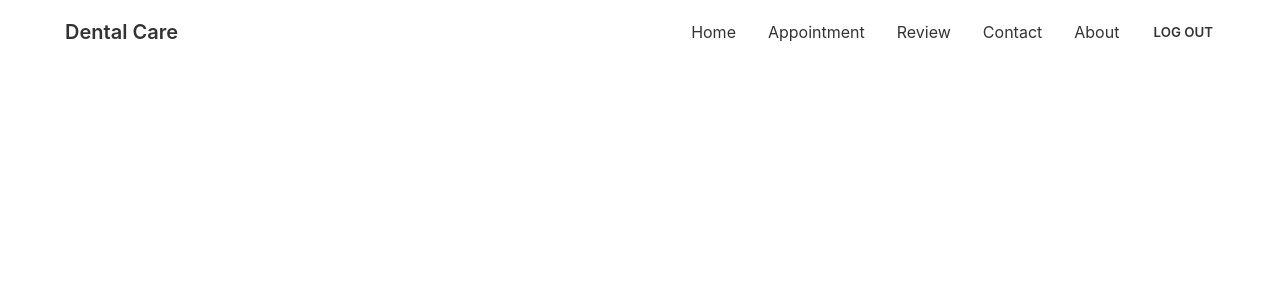
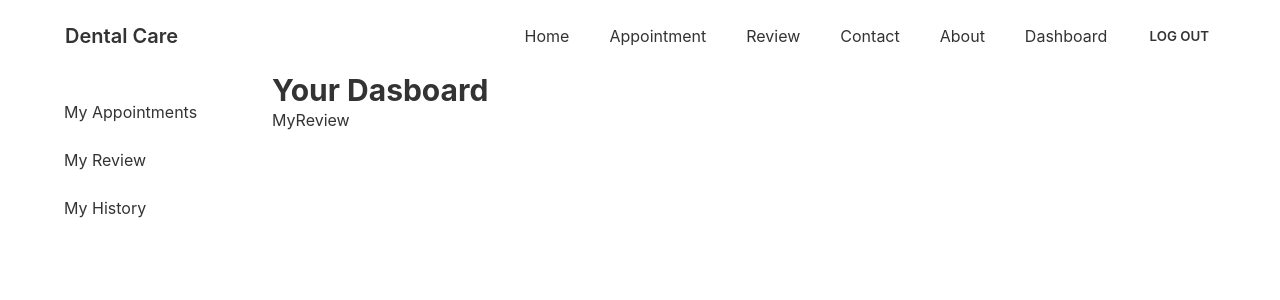
Before and after one commit to fajlarabbykhan/dental-care-client, a React (Create React App) app: page /dashboard/myreview in a window 1280 px wide. Shown: the top 300 px of the page. Built offline with nearby package versions, Linux system fonts and the light colour scheme; no server answers; sample sign-in values are in the browser's storage.

Commit message:
displaying booked appointment on dashboard by creating dash board

```diff
--- a/src/App.js
+++ b/src/App.js
@@ -12,6 +12,10 @@
 import RequireAuth from "./Pages/Login/RequireAuth";
 import { ToastContainer } from "react-toastify";
 import "react-toastify/dist/ReactToastify.css";
+import Dashboard from "./Pages/Dashboard/Dashboard";
+import MyAppointments from "./Pages/Dashboard/MyAppointments";
+import MyReview from "./Pages/Dashboard/MyReview";
+import MyHistory from "./Pages/Dashboard/MyHistory";
 // border-none px-5 py-2 bg-[ #0071c2] text-white font-bold rounded cursor-pointer bg-gradient-to-r from-[#5651e5] to-[#709dff]
 function App() {
   return (
@@ -27,6 +31,18 @@
             </RequireAuth>
           }
         />
+        <Route
+          path="/dashboard"
+          element={
+            <RequireAuth>
+              <Dashboard></Dashboard>
+            </RequireAuth>
+          }
+        >
+          <Route index element={<MyAppointments></MyAppointments>}></Route>
+          <Route path="myreview" element={<MyReview></MyReview>}></Route>
+          <Route path="myhistory" element={<MyHistory></MyHistory>}></Route>
+        </Route>
         <Route path="/review" element={<Review></Review>} />
         <Route path="/contact" element={<Contact></Contact>} />
         <Route path="/about" element={<About></About>} />
--- /dev/null
+++ b/src/Pages/Dashboard/Dashboard.js
@@ -0,0 +1,34 @@
+import React from "react";
+import { Link, Outlet } from "react-router-dom";
+
+const Dashboard = () => {
+  return (
+    <div className="px-8">
+      <div className="drawer drawer-mobile">
+        <input id="my-drawer-2" type="checkbox" className="drawer-toggle" />
+        <div className="drawer-content ">
+          {/* <!-- Page content here --> */}
+          <h2 className="text-3xl font-bold"> Your Dasboard</h2>
+          <Outlet></Outlet>
+        </div>
+        <div className="drawer-side">
+          <label htmlFor="my-drawer-2" className="drawer-overlay"></label>
+          <ul className="menu p-4 w-60 bg-base-100 text-base-content">
+            {/* <!-- Sidebar content here --> */}
+            <li>
+              <Link to="/dashboard">My Appointments</Link>
+            </li>
+            <li>
+              <Link to="/dashboard/myreview">My Review</Link>
+            </li>
+            <li>
+              <Link to="/dashboard/myhistory">My History</Link>
+            </li>
+          </ul>
+        </div>
+      </div>
+    </div>
+  );
+};
+
+export default Dashboard;
--- /dev/null
+++ b/src/Pages/Dashboard/MyAppointments.js
@@ -0,0 +1,48 @@
+import userEvent from "@testing-library/user-event";
+import React, { useEffect, useState } from "react";
+import { useAuthState } from "react-firebase-hooks/auth";
+import auth from "../../firebase.init";
+
+const MyAppointments = () => {
+  const [user, loading, error] = useAuthState(auth);
+  //   console.log(user.email);
+  const [appointments, setAppointments] = useState([]);
+  useEffect(() => {
+    if (user) {
+      fetch(`http://localhost:5000/booking?patient=${user.email}`)
+        .then((res) => res.json())
+        .then((data) => setAppointments(data));
+    }
+  }, [user]);
+  return (
+    <div>
+      <p className="mt-5">My total appointments: {appointments.length}</p>
+      <div className="overflow-x-auto mt-10">
+        <table className="table table-zebra w-full">
+          <thead>
+            <tr>
+              <th></th>
+              <th>Name</th>
+              <th>Date</th>
+              <th>Time</th>
+              <th>Treatment</th>
+            </tr>
+          </thead>
+          <tbody>
+            {appointments.map((a, index) => (
+              <tr>
+                <th>{index + 1}</th>
+                <td>{a.patientName}</td>
+                <td>{a.date}</td>
+                <td>{a.slot}</td>
+                <td>{a.treatment}</td>
+              </tr>
+            ))}
+          </tbody>
+        </table>
+      </div>
+    </div>
+  );
+};
+
+export default MyAppointments;
--- /dev/null
+++ b/src/Pages/Dashboard/MyHistory.js
@@ -0,0 +1,11 @@
+import React from "react";
+
+const MyHistory = () => {
+  return (
+    <div>
+      <p>MyHistory</p>
+    </div>
+  );
+};
+
+export default MyHistory;
--- /dev/null
+++ b/src/Pages/Dashboard/MyReview.js
@@ -0,0 +1,11 @@
+import React from "react";
+
+const MyReview = () => {
+  return (
+    <div>
+      <p>MyReview</p>
+    </div>
+  );
+};
+
+export default MyReview;
--- a/src/Pages/Shared/Navbar.js
+++ b/src/Pages/Shared/Navbar.js
@@ -11,26 +11,28 @@
   };
   const menu = (
     <>
-      <li>
+      <li className="m-1">
         <Link to="/">Home</Link>
       </li>
-      <li>
+      <li className="m-1">
         <Link to="/appoinment">Appointment</Link>
       </li>
-      <li>
+      <li className="m-1">
         <Link to="/review">Review</Link>
       </li>
-      <li>
+      <li className="m-1">
         <Link to="/contact">Contact</Link>
       </li>
-      <li>
+      <li className="m-1">
         <Link to="/about">About</Link>
       </li>
-      <li>
+      <li className="m-1">{user && <Link to="/dashboard">Dashboard</Link>}</li>
+
+      <li className="m-1">
         {user ? (
-          <Link to="/login" className="btn btn-ghost" onClick={logout}>
+          <button className="btn btn-ghost" onClick={logout}>
             Log Out
-          </Link>
+          </button>
         ) : (
           <Link to="/login">Login</Link>
         )}
@@ -59,15 +61,38 @@
           </label>
           <ul
             tabIndex={0}
-            className="menu menu-compact dropdown-content mt-3 p-2 shadow bg-base-100 rounded-box w-52"
+            className="menu menu-compact dropdown-content mt-3 p-2 shadow bg-base-100 w-52 rounded-box "
           >
             {menu}
           </ul>
         </div>
         <a className="btn btn-ghost normal-case text-xl">Dental Care</a>
       </div>
-      <div className="navbar-end hidden lg:flex">
+      <div className="navbar-center  hidden lg:flex">
         <ul className="menu menu-horizontal p-0">{menu}</ul>
+      </div>
+
+      <div className="navbar-end  lg:hidden">
+        <label
+          tabIndex={1}
+          htmlFor="my-drawer-2"
+          className="btn btn-ghost lg:hidden"
+        >
+          <svg
+            xmlns="http://www.w3.org/2000/svg"
+            className="h-5 w-5"
+            fill="none"
+            viewBox="0 0 24 24"
+            stroke="currentColor"
+          >
+            <path
+              strokeLinecap="round"
+              strokeLinejoin="round"
+              strokeWidth="2"
+              d="M4 6h16M4 12h8m-8 6h16"
+            />
+          </svg>
+        </label>
       </div>
     </div>
   );
```
